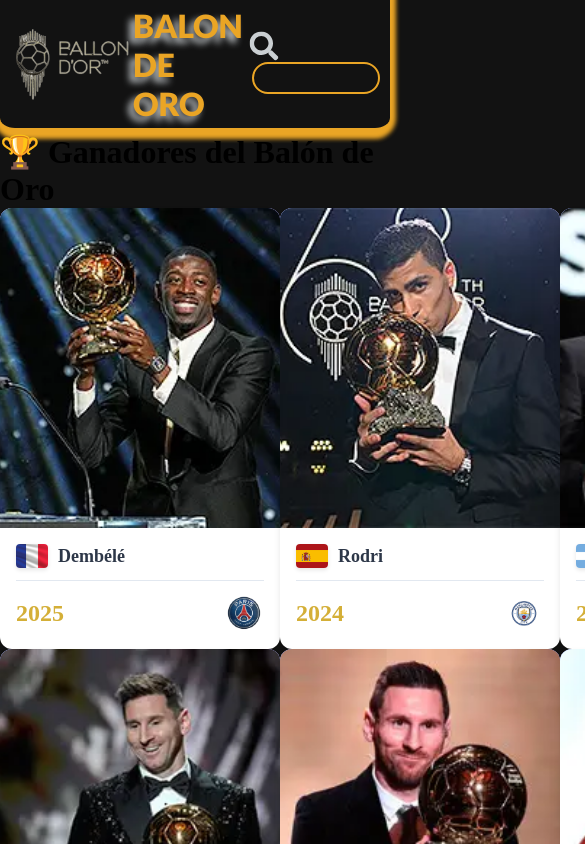
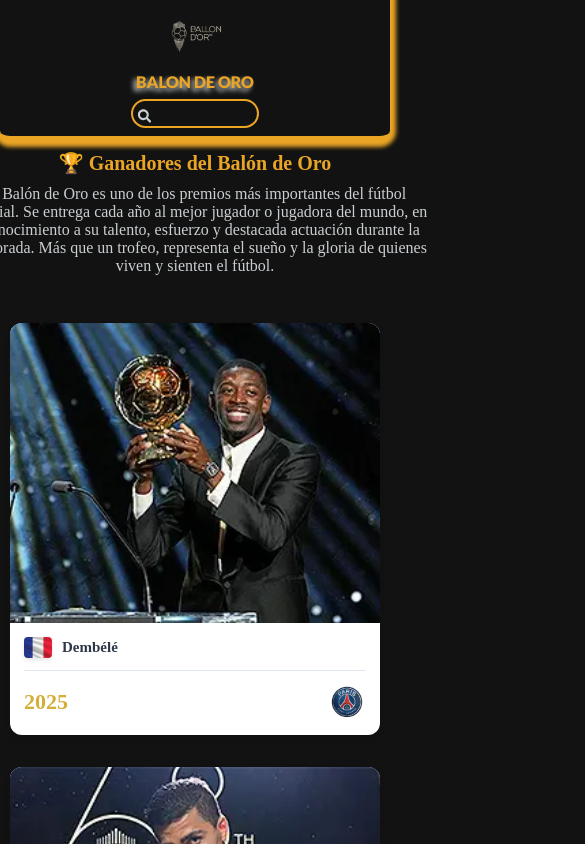
Before and after one commit to Yeyo-js/balon-de-oro, a React (Vite) app: page / in a window 390 px wide. Shown: the top 844 px of the page, 585 px wide, since content can reach past the window. Built offline with nearby package versions, Linux system fonts and the light colour scheme.

Commit message:
ADD: se completo los estilos, de los modales, y el responsivo.

```diff
--- a/src/App.css
+++ b/src/App.css
@@ -50,8 +50,10 @@
 
 .icon{
   color: var(--dorado);
-  margin-right: 5px;
-
+  margin-left: 10px;
+  margin-top: 5px;
+  width: 0.8rem;
+  position: absolute;
 }
 
 .inp{
@@ -61,10 +63,157 @@
   background: none;
   border-radius: 20px;
   color: var(--gris-claro);
-  padding-left: 15px;
+  padding-left: 25px;
   padding-right: 15px;
 }
 
 .inp:focus{
   outline: none;
 }
+
+@media screen and (max-width: 1024px) {
+  .header{
+    padding: 0.5rem;
+  }
+
+  .img{
+    height: 6rem;
+  }
+
+  .title{
+    font-size: 1.5rem;
+  }
+
+  .inp{
+    width: 7rem;
+  }
+}
+
+/* Tablets pequeñas (600px - 768px) */
+@media screen and (max-width: 768px) {
+  .header{
+    flex-wrap: wrap;
+    justify-content: center;
+    gap: 1rem;
+    padding: 1rem;
+  }
+
+  .div-img{
+    order: 1;
+    justify-content: center;
+    padding-left: 0;
+  }
+
+  .img{
+    height: 5rem;
+  }
+
+  .div-title{
+    order: 2;
+    width: 100%;
+    justify-content: center;
+  }
+
+  .title{
+    font-size: 1.3rem;
+    text-align: center;
+  }
+
+  .div-search{
+    order: 3;
+    padding-right: 0;
+  }
+
+  .inp{
+    width: 10rem;
+    height: 2.2rem;
+  }
+
+  .icon{
+    margin-top: 7px;
+  }
+}
+
+/* Móviles grandes (480px - 600px) */
+@media screen and (max-width: 600px) {
+  .header{
+    gap: 0.8rem;
+    padding: 0.8rem;
+  }
+
+  .img{
+    height: 4rem;
+  }
+
+  .title{
+    font-size: 1.1rem;
+  }
+
+  .inp{
+    width: 9rem;
+    height: 2rem;
+  }
+
+  .icon{
+    margin-top: 6px;
+  }
+}
+
+/* Móviles pequeños (menos de 480px) */
+@media screen and (max-width: 480px) {
+  .header{
+    gap: 0.5rem;
+    padding: 0.5rem;
+    border-radius: 0 0 10px 10px;
+  }
+
+  .img{
+    height: 3.5rem;
+  }
+
+  .title{
+    font-size: 1rem;
+    text-shadow: -3px 3px 5px var(--gris-claro);
+  }
+
+  .inp{
+    width: 8rem;
+    height: 1.8rem;
+    font-size: 0.9rem;
+  }
+
+  .icon{
+    width: 0.7rem;
+    margin-top: 5px;
+    margin-left: 8px;
+  }
+}
+
+/* Móviles muy pequeños (menos de 360px) */
+@media screen and (max-width: 360px) {
+  .header{
+    gap: 0.3rem;
+    padding: 0.5rem 0.3rem;
+  }
+
+  .img{
+    height: 3rem;
+  }
+
+  .title{
+    font-size: 0.9rem;
+  }
+
+  .inp{
+    width: 7rem;
+    height: 1.6rem;
+    font-size: 0.85rem;
+    padding-left: 22px;
+  }
+
+  .icon{
+    width: 0.6rem;
+    margin-top: 4px;
+    margin-left: 7px;
+  }
+}
--- a/src/App.jsx
+++ b/src/App.jsx
@@ -1,7 +1,8 @@
 import { FaSearch } from "react-icons/fa";
 import './App.css'
 import { GanadoresBalonDeOro } from "./components/templates/ganadoresBalonDeOro";
-import { Footer } from "./components/components/footer";
+import { Footer } from "./components/organisms/footer";
+
 
 function App() {
 
--- a/src/components/components/footer.jsx
+++ b/src/components/organisms/footer.jsx
@@ -9,7 +9,7 @@
 
                 <ul className='list'>
                     <li className='list-devloopers__title'>
-                       <p>DESARROLLADO POR: </p>
+                        <p>DESARROLLADO POR: </p>
                     </li>
                     <li className='list-devloopers '>
                         <p className='name'>
--- a/src/components/templates/ganadoresBalonDeOro.css
+++ b/src/components/templates/ganadoresBalonDeOro.css
@@ -1,10 +1,37 @@
+*{
+  padding: 0;
+  margin: 0;
+  box-sizing: border-box;
+}
+
+.container-titulos{
+  display: flex;
+  flex-direction: column;
+  justify-content: center;
+  align-items: center;
+  margin-bottom: 3rem;
+}
+
+.titulo-principal{
+  padding: 20px;
+  color: var(--dorado);
+  text-align: center;
+}
+
+.texto-principal{
+  color: var(--gris-claro);
+  width: 30rem;
+  text-align: center;
+}
+
 .ganadores-grid{
   display: grid;
   grid-template-columns: repeat(4, 1fr);
+  row-gap: 4rem;
 }
 
 .ganador-card {
-  width: 280px;
+  width: 300px;
   background: #fff;
   border-radius: 12px;
   overflow: hidden;
@@ -81,3 +108,465 @@
   height: 40px;
   object-fit: contain;
 }
+
+/* Modales*/
+.modal-overlay {
+  position: fixed;
+  top: 0;
+  left: 0;
+  right: 0;
+  bottom: 0;
+  background-color: rgba(0, 0, 0, 0.7);
+  display: flex;
+  justify-content: center;
+  align-items: center;
+  z-index: 1000;
+  animation: fadeIn 0.3s ease;
+}
+
+@keyframes fadeIn {
+  from {
+    opacity: 0;
+  }
+  to {
+    opacity: 1;
+  }
+}
+
+.modal-content {
+  background: rgba(255, 255, 255, 0.2);
+  backdrop-filter: blur(13px);
+  border-radius: 16px;
+  border: 2px solid var(--dorado);
+  box-shadow: 0px 0px 10px rgba(0, 0, 0, 0.1);
+  max-width: 900px;
+  max-height: 90vh;
+  overflow-y: auto;
+  position: relative;
+  z-index: 1001;
+  animation: slideUp 0.3s ease;
+
+}
+
+@keyframes slideUp {
+  from {
+    transform: translateY(50px);
+    opacity: 0;
+  }
+  to {
+    transform: translateY(0);
+    opacity: 1;
+  }
+}
+
+.modal-close{
+  position: absolute;
+  top: 15;
+  right: 15;
+  background: rgba(0, 0, 0, 0.1);
+  border: none;
+  width: 40px;
+  height: 40px;
+  border-radius: 50px;
+  font-size: 28px;
+  cursor: pointer;
+  display: flex;
+  align-items: center;
+  justify-content: center;
+  color: var(--dorado);
+  transition: all 0.3s ease;
+  z-index: 10;
+}
+
+.modal-close:hover{
+  background: rgba(0, 0, 0, 0.2);
+  transform: rotate(90deg);
+}
+
+.modal-header{
+  border-bottom: 5px solid var(--dorado);
+  padding: 40px 30px;
+  text-align: center;
+  border-radius: 0 0 16px 16px;
+  box-shadow: 0 2px rgba(0, 0, 0, 0.1);
+  position: relative;
+}
+
+.modal-trofeo{
+  font-size: 60px;
+  margin-bottom: 15px;
+  animation: bounce 1s ease infinite;
+}
+
+@keyframes bounce {
+  0%, 100% {
+    transform: translateY(0);
+  }
+  50% {
+    transform: translateY(-10px);
+  }
+}
+
+.modal-titulo{
+  font-size: 32px;
+  font-weight: bold;
+  color: var(--blanco);
+  margin: 0;
+  text-shadow: 2px 2px 4px rgba(0, 0, 0, 0.3);
+}
+
+.modal-subtitulo {
+  font-size: 18px;
+  color: var(--gris-claro);
+  margin: 10px 0 0 0;
+  font-weight: 500;
+}
+
+.modal-body{
+  padding: 30px;
+}
+
+.modal-grid {
+  display: grid;
+  grid-template-columns: 1fr 1.5fr;
+  gap: 30px;
+}
+
+.modal-imagen-section {
+  display: flex;
+  justify-content: center;
+  align-items: center;
+}
+
+.modal-imagen {
+  width: 100%;
+  max-width: 280px;
+  border-radius: 12px;
+  box-shadow: 0 4px 12px rgba(0, 0, 0, 0.15);
+  object-fit: cover;
+}
+
+.modal-imagen:hover{
+  transition: all 0.8s ease-in-out;
+  scale: 1.1;
+  rotate: 360deg;
+}
+
+.modal-info-section {
+  display: flex;
+  flex-direction: column;
+  gap: 25px;
+}
+
+.info-block {
+  background: #f8f9fa;
+  padding: 20px;
+  border-radius: 12px;
+  border-left: 4px solid #FFD700;
+}
+
+.info-titulo {
+  font-size: 18px;
+  font-weight: bold;
+  color: #333;
+  text-shadow: 0 1px 2px rgba(0, 0, 0, 0.3);
+  margin: 0 0 15px 0;
+  display: flex;
+  align-items: center;
+  gap: 8px;
+  justify-content: center;
+}
+
+.info-item {
+  display: flex;
+  justify-content: space-between;
+  align-items: center;
+  padding: 10px 0;
+  border-bottom: 1px solid #e0e0e0;
+}
+
+.info-item:last-child {
+  border-bottom: none;
+}
+
+.info-label {
+  font-weight: 600;
+  color: #666;
+  font-size: 14px;
+}
+
+.info-valor {
+  font-weight: 500;
+  color: #333;
+  text-align: right;
+  font-size: 14px;
+}
+
+.pais-modal {
+  display: flex;
+  align-items: center;
+  justify-content: space-between;
+  padding-left: 20px;
+  gap: 12px;
+}
+
+.bandera-modal {
+  width: 50px;
+  height: 50px;
+  border-radius: 100%;
+  object-fit: cover;
+  box-shadow: 0 2px 4px rgba(0, 0, 0, 0.1);
+}
+
+.pais-nombre-modal {
+  font-size: 16px;
+  font-weight: 600;
+  color: #333;
+}
+
+.club-modal {
+  display: flex;
+  align-items: center;
+  justify-content: space-between;
+  gap: 15px;
+}
+
+.club-logo-modal {
+  width: 100px;
+  height: 100px;
+  object-fit: contain;
+}
+
+.club-nombre-modal {
+  font-size: 18px;
+  font-weight: bold;
+  color: #333;
+  margin: 0 0 5px 0;
+}
+
+.club-pais-modal {
+  font-size: 14px;
+  color: #666;
+  margin: 0;
+}
+
+/* Responsivo para tablets grandes (1200px - 1024px) */
+@media (max-width: 1200px) {
+  .ganadores-grid {
+    grid-template-columns: repeat(3, 1fr);
+    gap: 3rem;
+    padding: 0 20px;
+  }
+}
+
+/* Responsivo para tablets (1024px - 768px) */
+@media (max-width: 1024px) {
+  .ganadores-grid {
+    grid-template-columns: repeat(2, 1fr);
+    gap: 2.5rem;
+    padding: 0 20px;
+  }
+
+  .ganador-card {
+    width: 100%;
+    max-width: 350px;
+    margin: 0 auto;
+  }
+
+  .titulo-principal {
+    font-size: 28px;
+    padding: 15px;
+  }
+}
+
+/* Responsivo para móviles grandes (768px - 480px) */
+@media (max-width: 768px) {
+  .ganadores-grid {
+    grid-template-columns: repeat(2, 1fr);
+    gap: 1.5rem;
+    padding: 0 15px;
+  }
+
+  .ganador-card {
+    width: 100%;
+    max-width: none;
+  }
+
+  .card-image-container {
+    height: 250px;
+  }
+
+  .titulo-principal {
+    font-size: 24px;
+    padding: 12px;
+  }
+
+  .jugador-nombre {
+    font-size: 16px;
+  }
+
+  .año {
+    font-size: 20px;
+  }
+
+  .club-logo {
+    width: 35px;
+    height: 35px;
+  }
+}
+
+/* Responsivo para móviles pequeños (480px - 320px) */
+@media (max-width: 480px) {
+  .ganadores-grid {
+    grid-template-columns: 1fr;
+    gap: 2rem;
+    padding: 0 10px;
+  }
+
+  .ganador-card {
+    width: 100%;
+    max-width: 400px;
+    margin: 0 auto;
+  }
+
+  .card-image-container {
+    height: 300px;
+  }
+
+  .titulo-principal {
+    font-size: 20px;
+    padding: 10px;
+  }
+
+  .card-info {
+    padding: 14px;
+  }
+
+  .jugador-nombre {
+    font-size: 15px;
+  }
+
+  .bandera {
+    width: 28px;
+    height: 21px;
+  }
+
+  .año {
+    font-size: 22px;
+  }
+
+  .club-logo {
+    width: 38px;
+    height: 38px;
+  }
+}
+
+/* Responsivo para pantallas muy pequeñas (menos de 360px) */
+@media (max-width: 360px) {
+  .ganadores-grid {
+    padding: 0 8px;
+    gap: 1.5rem;
+  }
+
+  .titulo-principal {
+    font-size: 18px;
+  }
+
+  .card-image-container {
+    height: 280px;
+  }
+
+  .jugador-nombre {
+    font-size: 14px;
+  }
+
+  .año {
+    font-size: 20px;
+  }
+}
+
+
+
+@media (max-width: 768px) {
+  .modal-content {
+    max-width: 95%;
+    max-height: 85vh;
+  }
+
+  .modal-grid {
+    grid-template-columns: 1fr;
+    gap: 20px;
+  }
+
+  .modal-header {
+    padding: 30px 20px;
+  }
+
+  .modal-titulo {
+    font-size: 24px;
+  }
+
+  .modal-trofeo {
+    font-size: 50px;
+  }
+
+  .modal-body {
+    padding: 20px;
+  }
+
+  .modal-imagen {
+    max-width: 200px;
+  }
+
+  .info-item {
+    flex-direction: column;
+    align-items: flex-start;
+    gap: 5px;
+  }
+
+  .info-valor {
+    text-align: left;
+  }
+}
+
+@media (max-width: 480px) {
+  .modal-overlay {
+    padding: 10px;
+  }
+
+  .modal-titulo {
+    font-size: 20px;
+  }
+
+  .modal-subtitulo {
+    font-size: 16px;
+  }
+
+  .info-titulo {
+    font-size: 16px;
+  }
+
+  .modal-close {
+    width: 35px;
+    height: 35px;
+    font-size: 24px;
+  }
+}
+
+.modal-content::-webkit-scrollbar {
+  width: 8px;
+}
+
+.modal-content::-webkit-scrollbar-track {
+  background: #f1f1f1;
+  border-radius: 10px;
+}
+
+.modal-content::-webkit-scrollbar-thumb {
+  background: #FFD700;
+  border-radius: 10px;
+}
+
+.modal-content::-webkit-scrollbar-thumb:hover {
+  background: #FFA500;
+}
--- a/src/components/templates/ganadoresBalonDeOro.jsx
+++ b/src/components/templates/ganadoresBalonDeOro.jsx
@@ -1,6 +1,9 @@
-import React, { useState } from 'react';
+import React, { useState, useEffect } from 'react';
 import './ganadoresBalonDeOro.css';
 import ganadoresData from '../../data/balon-oro.json'
+import { FiBookOpen } from 'react-icons/fi';
+import { BiWorld } from 'react-icons/bi';
+import { IoFootballOutline } from 'react-icons/io5';
 
 function GanadoresBalonDeOro() {
   const [modalAbierto, setModalAbierto] = useState(false);
@@ -9,29 +12,43 @@
   const abrirModal = (ganador) => {
     setGanadorSeleccionado(ganador);
     setModalAbierto(true);
-    // Prevenir scroll del body
     document.body.style.overflow = 'hidden';
   };
 
   const cerrarModal = () => {
     setModalAbierto(false);
     setGanadorSeleccionado(null);
-    // Restaurar scroll del body
     document.body.style.overflow = 'unset';
   };
 
   // Cerrar modal con tecla ESC
-  React.useEffect(() => {
+  useEffect(() => {
     const handleEsc = (e) => {
-      if (e.key === 'Escape') cerrarModal();
+      if (e.key === 'Escape') {
+        cerrarModal();
+      }
     };
-    window.addEventListener('keydown', handleEsc);
-    return () => window.removeEventListener('keydown', handleEsc);
-  }, []);
+
+    if (modalAbierto) {
+      window.addEventListener('keydown', handleEsc);
+    }
+
+    return () => {
+      window.removeEventListener('keydown', handleEsc);
+    };
+  }, [modalAbierto]);
 
   return (
     <div className="ganadores-container">
-      <h1 className="titulo-principal">🏆 Ganadores del Balón de Oro</h1>
+      <div className='container-titulos'>
+        <h1 className="titulo-principal">🏆 Ganadores del Balón de Oro</h1>
+        <p className='texto-principal'> El Balón de Oro es uno de los premios más importantes del fútbol mundial.
+                                      Se entrega cada año al mejor jugador o jugadora del mundo, en reconocimiento
+                                      a su talento, esfuerzo y destacada actuación durante la temporada.
+                                      Más que un trofeo, representa el sueño y la gloria de quienes viven
+                                      y sienten el fútbol.
+        </p>
+      </div>
 
       {/* GRID DE TARJETAS */}
       <div className="ganadores-grid">
@@ -108,10 +125,20 @@
 
                   {/* Información Personal */}
                   <div className="info-block">
-                    <h3 className="info-titulo">📋 Información Personal</h3>
+                    <h3 className="info-titulo"><FiBookOpen /> Información Personal</h3>
                     <div className="info-item">
-                      <span className="info-label">Nombre:</span>
-                      <span className="info-valor">{ganadorSeleccionado.jugador.nombre}</span>
+                      <span className="info-label">Nombre Completo:</span>
+                      <span className="info-valor">{ganadorSeleccionado.jugador.nombreCompleto}</span>
+                    </div>
+                    <div className="info-item">
+                      <span className="info-label">Fecha de Nacimiento:</span>
+                      <span className="info-valor">
+                        {new Date(ganadorSeleccionado.jugador.fechaNacimiento).toLocaleDateString('es-ES', {
+                          year: 'numeric',
+                          month: 'long',
+                          day: 'numeric'
+                        })}
+                      </span>
                     </div>
                     <div className="info-item">
                       <span className="info-label">Posición:</span>
@@ -121,7 +148,7 @@
 
                   {/* País */}
                   <div className="info-block">
-                    <h3 className="info-titulo">🌍 País</h3>
+                    <h3 className="info-titulo"><BiWorld /> País</h3>
                     <div className="pais-modal">
                       <img
                         src={ganadorSeleccionado.pais.bandera}
@@ -134,7 +161,7 @@
 
                   {/* Club */}
                   <div className="info-block">
-                    <h3 className="info-titulo">⚽ Club</h3>
+                    <h3 className="info-titulo"><IoFootballOutline /> Club</h3>
                     <div className="club-modal">
                       <img
                         src={ganadorSeleccionado.club.logo}
@@ -143,44 +170,9 @@
                       />
                       <div>
                         <p className="club-nombre-modal">{ganadorSeleccionado.club.nombre}</p>
-                        <p className="club-pais-modal">{ganadorSeleccionado.club.pais}</p>
+                        <p className="club-pais-modal">{ganadorSeleccionado.club.Pais}</p>
                       </div>
                     </div>
-                  </div>
-
-                  {/* Estadísticas */}
-                  <div className="info-block">
-                    <h3 className="info-titulo">📊 Estadísticas {ganadorSeleccionado.año}</h3>
-                    <div className="estadisticas-grid">
-                      <div className="stat-card">
-                        <span className="stat-icon">⚽</span>
-                        <span className="stat-numero">{ganadorSeleccionado.estadisticas.goles}</span>
-                        <span className="stat-label">Goles</span>
-                      </div>
-                      <div className="stat-card">
-                        <span className="stat-icon">🎯</span>
-                        <span className="stat-numero">{ganadorSeleccionado.estadisticas.asistencias}</span>
-                        <span className="stat-label">Asistencias</span>
-                      </div>
-                      <div className="stat-card">
-                        <span className="stat-icon">👕</span>
-                        <span className="stat-numero">{ganadorSeleccionado.estadisticas.partidosJugados}</span>
-                        <span className="stat-label">Partidos</span>
-                      </div>
-                    </div>
-                  </div>
-
-                  {/* Logros */}
-                  <div className="info-block">
-                    <h3 className="info-titulo">🏅 Logros Destacados</h3>
-                    <ul className="logros-lista">
-                      {ganadorSeleccionado.logros.map((logro, index) => (
-                        <li key={index} className="logro-item">
-                          <span className="logro-bullet">✓</span>
-                          {logro}
-                        </li>
-                      ))}
-                    </ul>
                   </div>
 
                 </div>
```
Also changed, not shown: src/components/organisms/footer.css (renamed from src/components/components/footer.css).
